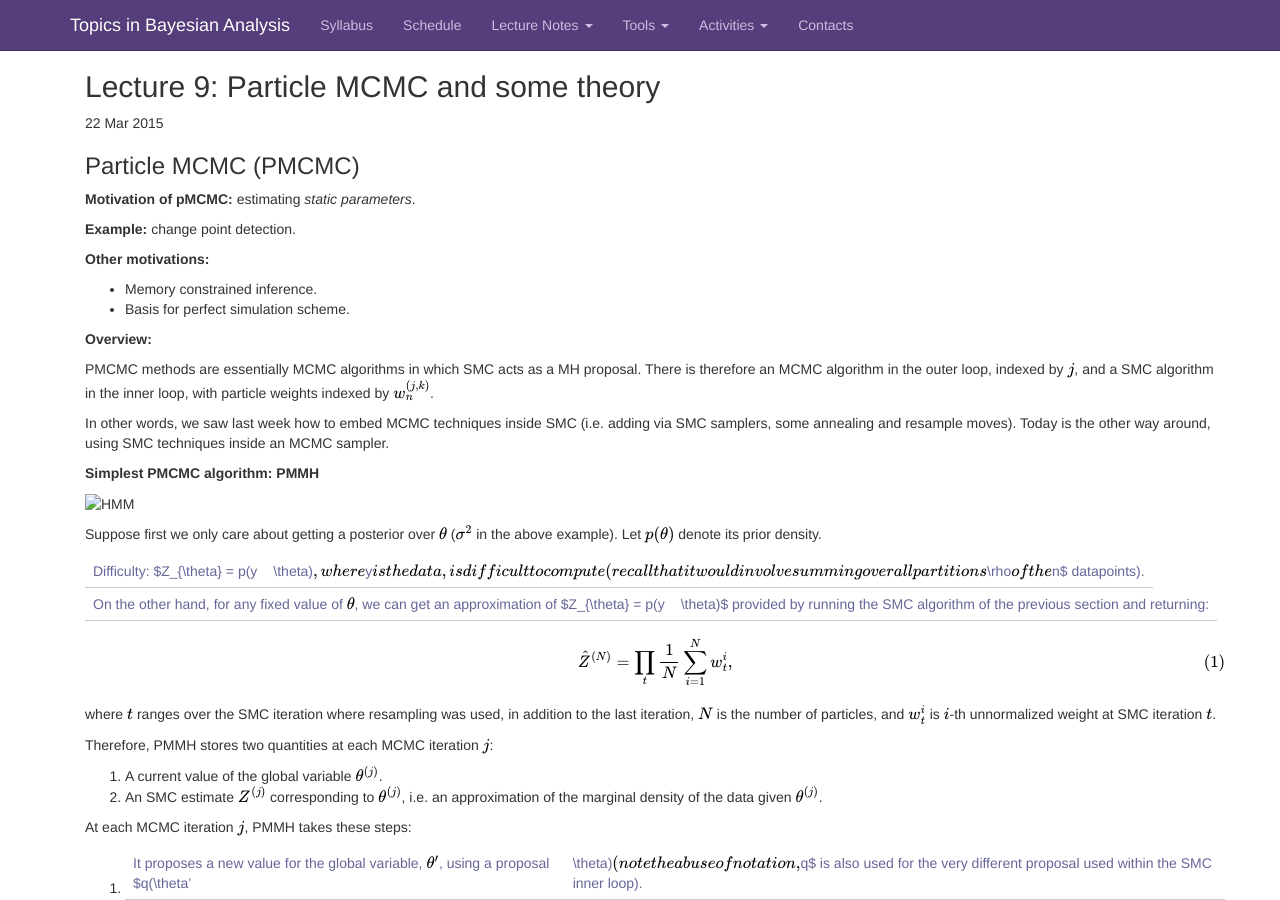
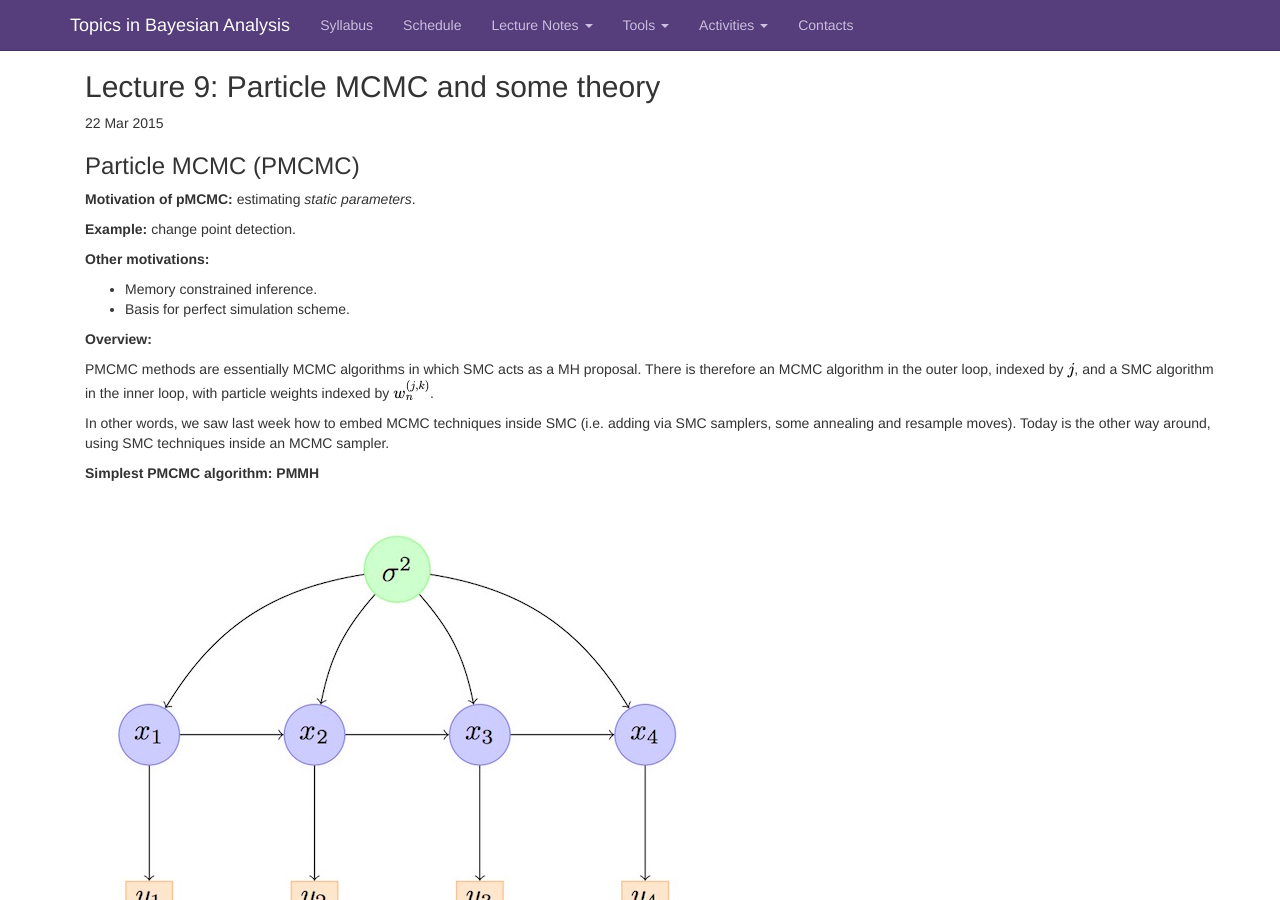
Before and after one commit to UBC-STAT/stat520-sp2014-15-website, a Jekyll site: the page built from _posts/2015-03-22-notes-lecture9.md, in a window 1280 px wide and 900 px high. Built offline with Jekyll 4.4.1, drawn with Linux system fonts in a browser that asks for light colours; nearby versions of some CDN libraries; Markdown is read by kramdown in place of the engine named in the settings; formulas are drawn with MathJax 3; comment, search, counter and statistics services are not loaded.

Commit message:
Added plots to lecture 9

```diff
--- a/_posts/2015-03-22-notes-lecture9.md
+++ b/_posts/2015-03-22-notes-lecture9.md
@@ -23,7 +23,7 @@
 
 **Simplest PMCMC algorithm: PMMH**
 
-![HMM](HMM_jpeg.jpg)
+<img src="{{ site.url }}/images/HMM_jpeg.jpg" alt="HMM" style="float: center"/>
 
 Suppose first we only care about getting a posterior over $\theta$ ($\sigma^2$ in the above example). Let $p(\theta)$ denote its prior density.
 
@@ -58,7 +58,7 @@
 
 **Analysis:**
 
-![PMCMC](PMCMC.jpg)
+<img src="{{ site.url }}/images/PMCMC.jpg" alt="PMCMC" style="float: center"/>
 
 For any fixed number of particles $N$, there will be an error in the approximation $Z^{(j)}$ of $Z\_{\theta'}$. It follows that the MH ratio will be different than the idealized ratio,
 \begin{eqnarray}
```
